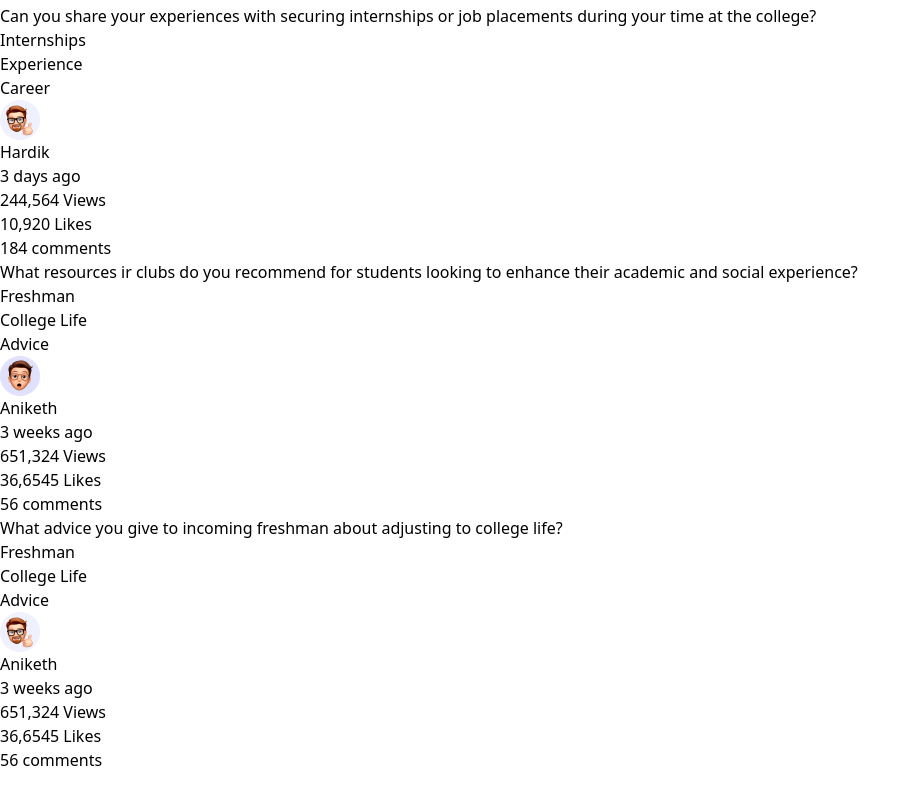
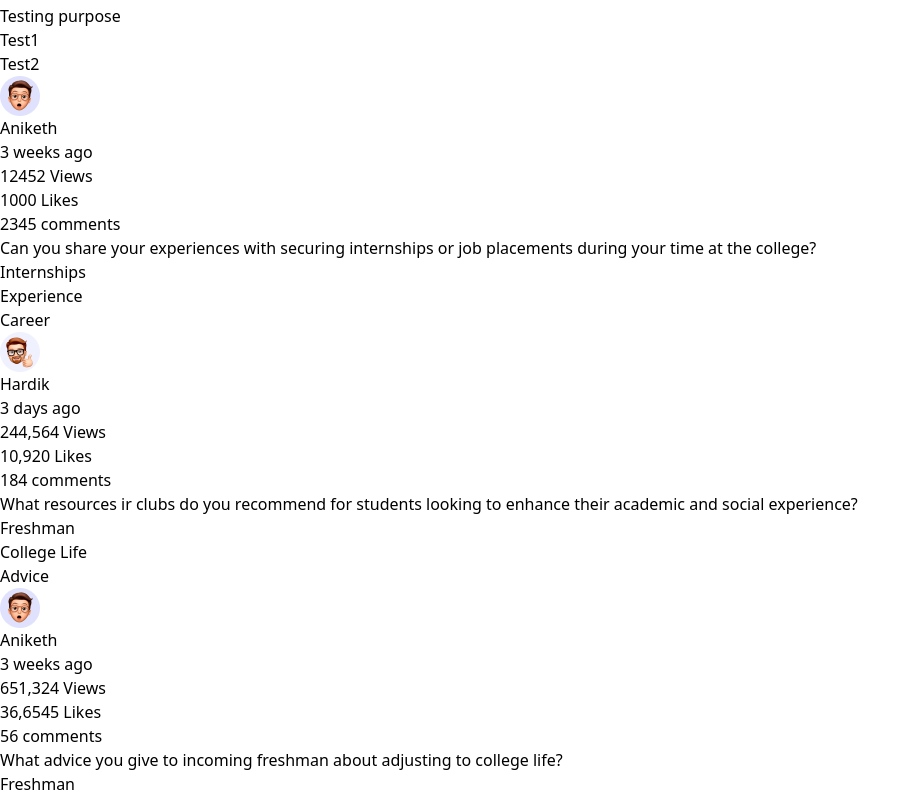
Before and after one commit to Yaswanth-2874/Uni-Buddy, a React (Vite) app in the folder frontend/: page / in a window 1280 px wide. Shown: the part 1427-2220 px from the top of the page, without its empty margins (0-921 px from the left). Before the commit the page ends 2199 px from the top, so only its background shows below. Built offline with nearby package versions, Linux system fonts and the light colour scheme.

Commit message:
Add tags

```diff
--- a/frontend/src/Components/Hero.jsx
+++ b/frontend/src/Components/Hero.jsx
@@ -1,381 +1,387 @@
-import React from 'react'
-import p1 from "../Assets/p1.png"
-import p2 from "../Assets/p2.png"
-import badge from "../Assets/badge.png"
-import popular from "../Assets/popular.png"
-import follow from "../Assets/addFrnd.png"
-import tags from "../Assets/tags.png"
-import dollar from "../Assets/dollar.png"
-import design from "../Assets/design.png"
-import writeicon from "../Assets/writeicon.png"
-import vdeoplay from "../Assets/vdeoplay.png"
-import trendsearch from "../Assets/trendSearch.png"
+import React from "react";
+import p1 from "../Assets/p1.png";
+import p2 from "../Assets/p2.png";
+import badge from "../Assets/badge.png";
+import popular from "../Assets/popular.png";
+import follow from "../Assets/addFrnd.png";
+import tags from "../Assets/tags.png";
+import dollar from "../Assets/dollar.png";
+import design from "../Assets/design.png";
+import writeicon from "../Assets/writeicon.png";
+import vdeoplay from "../Assets/vdeoplay.png";
+import trendsearch from "../Assets/trendSearch.png";
+import ThreadDetails from "./ThreadDetails";
+
 function Hero() {
   return (
-    <div className='flex '>
+    <div className="flex ">
       {/* lefty */}
-       <div className='flex flex-col w-1/5 ml-10  mt-1 gap-4 p-6'  >
-         <div className='bg-[#262d34] w-[90%]  rounded-2xl'>
-                <div className='flex p-2 gap-2 items-center cursor-pointer'>
+      <div className="flex flex-col w-1/5 ml-10  mt-1 gap-4 p-6">
+        <div className="bg-[#262d34] w-[90%]  rounded-2xl">
+          <div className="flex p-2 gap-2 items-center cursor-pointer">
             {/* icon */}
             <div>
               <img src={badge} alt="" />
             </div>
             {/* desc */}
-                    <div className='text-white'>
-                      <div className='font-bold font-sans'>
-                      Newest and Recent
-                      </div>
-                      <div className='text-sm text-[#61646A]'>
+            <div className="text-white">
+              <div className="font-bold font-sans">Newest and Recent</div>
+              <div className="text-sm text-[#61646A]">
                 find the latest updates
               </div>
             </div>
           </div>
-                <div className='flex p-2 gap-2 cursor-pointer'>
+          <div className="flex p-2 gap-2 cursor-pointer">
             {/* icon */}
             <div>
-                       <img src={popular} width={35} height={40} alt="" className='
-                       bg-[#2C353D]  p-2 rounded-md' />
+              <img
+                src={popular}
+                width={35}
+                height={40}
+                alt=""
+                className="
+                       bg-[#2C353D]  p-2 rounded-md"
+              />
             </div>
             {/* desc */}
-                    <div className='text-white'>
-                      <div className='font-bold font-sans'>
-                      Popular of the day
-                      </div>
-                      <div className=' text-sm text-[#61646A]'>
+            <div className="text-white">
+              <div className="font-bold font-sans">Popular of the day</div>
+              <div className=" text-sm text-[#61646A]">
                 shorts features today by curators
               </div>
             </div>
           </div>
-                <div className='flex p-2 gap-2 cursor-pointer'>
+          <div className="flex p-2 gap-2 cursor-pointer">
             {/* icon */}
             <div>
               <img src={follow} alt="" />
             </div>
             {/* desc */}
-                    <div className='text-white'>
-                      <div className='font-bold font-sans'>
-                      Following
-                      </div>
-                      <div className='text-[#61646A] text-sm'>
+            <div className="text-white">
+              <div className="font-bold font-sans">Following</div>
+              <div className="text-[#61646A] text-sm">
                 Explore from your favourite person
               </div>
             </div>
           </div>
         </div>
-         <div className='bg-[#262d34] flex flex-col w-[90%] p-1 rounded-2xl'>
+        <div className="bg-[#262d34] flex flex-col w-[90%] p-1 rounded-2xl">
           {/* heading */}
-              <div className='text-center text-white mt-2 font-bold'>Popular Tags</div>
+          <div className="text-center text-white mt-2 font-bold">
+            Popular Tags
+          </div>
           {/* Sub-tags */}
-               <div className='flex flex-col p-2'>
+          <div className="flex flex-col p-2">
             {/* h1 */}
-                 <div className='flex gap-2'>
+            <div className="flex gap-2">
               {/* img */}
               <div>
                 <img src={tags} alt="" />
               </div>
               {/* desc */}
               <div>
-                    <div className='text-white font-sans'>
-                      #Javascript
-                    </div>
-                    <div className='text-sm text-[#61646A]'>
+                <div className="text-white font-sans">#Javascript</div>
+                <div className="text-sm text-[#61646A]">
                   82,364 posted using this tag
                 </div>
               </div>
             </div>
           </div>
-               <div className='flex flex-col p-2'>
+          <div className="flex flex-col p-2">
             {/* h1 */}
-                 <div className='flex gap-2'>
+            <div className="flex gap-2">
               {/* img */}
               <div>
                 <img src={dollar} alt="" />
               </div>
               {/* desc */}
               <div>
-                    <div className='text-white font-sans'>
-                      #Freshman
-                    </div>
-                    <div className='text-sm text-[#61646A]'>
+                <div className="text-white font-sans">#Freshman</div>
+                <div className="text-sm text-[#61646A]">
                   65,137 posted using this tag
                 </div>
               </div>
             </div>
           </div>
-               <div className='flex flex-col p-2'>
+          <div className="flex flex-col p-2">
             {/* h1 */}
-                 <div className='flex gap-2'>
+            <div className="flex gap-2">
               {/* img */}
               <div>
                 <img src={design} alt="" />
               </div>
               {/* desc */}
               <div>
-                    <div className='text-white font-sans'>
-                      #design
-                    </div>
-                    <div className='text-sm text-[#61646A]'>
+                <div className="text-white font-sans">#design</div>
+                <div className="text-sm text-[#61646A]">
                   51,374 posted using this tag
                 </div>
               </div>
             </div>
           </div>
-               <div className='flex flex-col p-2'>
+          <div className="flex flex-col p-2">
             {/* h1 */}
-                 <div className='flex gap-2'>
+            <div className="flex gap-2">
               {/* img */}
               <div>
                 <img src={writeicon} alt="" />
               </div>
               {/* desc */}
               <div>
-                    <div className='text-white font-sans'>
-                      #innovation
-                    </div>
-                    <div className='text-sm text-[#61646A]'>
+                <div className="text-white font-sans">#innovation</div>
+                <div className="text-sm text-[#61646A]">
                   48,604 posted using this tag
                 </div>
               </div>
             </div>
           </div>
-               <div className='flex flex-col p-2'>
+          <div className="flex flex-col p-2">
             {/* h1 */}
-                 <div className='flex gap-2'>
+            <div className="flex gap-2">
               {/* img */}
               <div>
                 <img src={vdeoplay} alt="" />
               </div>
               {/* desc */}
               <div>
-                    <div className='text-white font-sans'>
-                      #tutorial
-                    </div>
-                    <div className='text-sm text-[#61646A]'>
+                <div className="text-white font-sans">#tutorial</div>
+                <div className="text-sm text-[#61646A]">
                   51,345 posted using this tag
                 </div>
               </div>
             </div>
           </div>
-               <div className='flex flex-col p-2'>
+          <div className="flex flex-col p-2">
             {/* h1 */}
-                 <div className='flex gap-2'>
+            <div className="flex gap-2">
               {/* img */}
               <div>
                 <img src={trendsearch} alt="" />
               </div>
               {/* desc */}
               <div>
-                    <div className='text-white font-sans'>
-                      #bussiness
-                    </div>
-                    <div className='text-sm text-[#61646A]'>
+                <div className="text-white font-sans">#bussiness</div>
+                <div className="text-sm text-[#61646A]">
                   22,894 posted using this tag
                 </div>
               </div>
             </div>
           </div>
         </div>
-         <div className='bg-[#262d34] w-[90%] h-80 rounded-2xl'>
-             <div className='text-white text-center p-2 text-md font-bold font-sans'>Pinned Group  </div>
+        <div className="bg-[#262d34] w-[90%] h-80 rounded-2xl">
+          <div className="text-white text-center p-2 text-md font-bold font-sans">
+            Pinned Group{" "}
           </div>
-         <div className='bg-[#262d34] flex flex-col text-center p-2 font-bold  text-white w-[90%] h-20 rounded-2xl'>
-            <div className='text-center'>
-              Currently Online :
         </div>
-            <div className='text-center'>
-              985 Users
-            </div>
+        <div className="bg-[#262d34] flex flex-col text-center p-2 font-bold  text-white w-[90%] h-20 rounded-2xl">
+          <div className="text-center">Currently Online :</div>
+          <div className="text-center">985 Users</div>
         </div>
       </div>
       {/* myname */}
       {/* middle */}
-       <div className='flex flex-col w-[55%]  mt-1 gap-4 p-6'>
+      <div className="flex flex-col w-[55%]  mt-1 gap-4 p-6">
         {/*create post*/}
-          <div className='bg-[#262d34] w-5/6 h-20 rounded-xl flex justify-around items-center'>
+        <div className="bg-[#262d34] w-5/6 h-20 rounded-xl flex justify-around items-center">
           {/* img */}
-          <div className='m-2'>
+          <div className="m-2">
             <img src={p1} alt="dp" />
           </div>
           {/* write pad */}
-          <div className='w-[55%] bg-[#2c353d] rounded-md'>
-            <input type="text" name="" id="" placeholder='Lets share whats going on your mind'
-            className=' bg-[#2c353d] outline-none text-white w-[100%] p-2 rounded-md' />
+          <div className="w-[55%] bg-[#2c353d] rounded-md">
+            <input
+              type="text"
+              name=""
+              id=""
+              placeholder="Lets share whats going on your mind"
+              className=" bg-[#2c353d] outline-none text-white w-[100%] p-2 rounded-md"
+            />
           </div>
           {/* post button */}
-          <div className='text-white rounded-md bg-[#ff6934] w-32 text-center p-2 cursor-pointer'>
+          <div className="text-white rounded-md bg-[#ff6934] w-32 text-center p-2 cursor-pointer">
             Create Post
           </div>
         </div>
         {/* blogs */}
-          <div className='bg-[#262d34] w-5/6 h-52 rounded-xl'>
+        <div className="bg-[#262d34] w-5/6 h-52 rounded-xl">
           {/* paragraph */}
-           <div className='text-white p-4'>
-            What advice you give to incoming freshman about adjusting to college life?
+          <div className="text-white p-4">
+            What advice you give to incoming freshman about adjusting to college
+            life?
           </div>
           {/* tags */}
-            <div className='flex gap-1'>
-              <div className='bg-[#232a30] rounded-full text-white p-3  ' >Freshman</div>
-              <div className='bg-[#232a30] rounded-full text-white p-3 '>College Life</div>
-              <div className='bg-[#232a30] rounded-full text-white p-3 '>Advice</div>
+          <div className="flex gap-1">
+            <div className="bg-[#232a30] rounded-full text-white p-3  ">
+              Freshman
+            </div>
+            <div className="bg-[#232a30] rounded-full text-white p-3 ">
+              College Life
+            </div>
+            <div className="bg-[#232a30] rounded-full text-white p-3 ">
+              Advice
+            </div>
           </div>
           {/* username */}
-            <div className='flex justify-between m-4 text-white'>
+          <div className="flex justify-between m-4 text-white">
             {/* profile */}
-              <div className='flex gap-2'>
+            <div className="flex gap-2">
               {/* img */}
               <div>
                 <img src={p1} alt="img" />
               </div>
               {/* name and online status */}
-                    <div className='flex flex-col'>
+              <div className="flex flex-col">
                 <div>Aniketh</div>
                 <div>3 weeks ago</div>
               </div>
             </div>
             {/* views */}
-              <div>
-                 651,324 Views
-              </div>
+            <div>651,324 Views</div>
             {/* likes */}
-              <div>
-                  36,6545 Likes
-              </div>
+            <div>36,6545 Likes</div>
             {/* comments */}
-              <div>
-                  56 comments
+            <div>56 comments</div>
           </div>
         </div>
-          </div>
-          <div className='bg-[#262d34] w-5/6 h-52 rounded-xl'>
+        <ThreadDetails
+          message={"Testing purpose"}
+          tags={["Test1", "Test2"]}
+          name={"Aniketh"}
+          likes={1000}
+          comments={2345}
+          views={12452}
+          time={"3 weeks ago"}
+          imageSource={p1}
+        />
+        <div className="bg-[#262d34] w-5/6 h-52 rounded-xl">
           {/* paragraph */}
-           <div className='text-white p-4'>
-            Can you share your experiences with securing internships or job placements during your time at the college?
+          <div className="text-white p-4">
+            Can you share your experiences with securing internships or job
+            placements during your time at the college?
           </div>
           {/* tags */}
-            <div className='flex gap-1'>
-              <div className='bg-[#232a30] rounded-full text-white p-3 ' >Internships</div>
-              <div className='bg-[#232a30] rounded-full text-white p-3 '>Experience</div>
-              <div className='bg-[#232a30] rounded-full text-white p-3 '>Career</div>
+          <div className="flex gap-1">
+            <div className="bg-[#232a30] rounded-full text-white p-3 ">
+              Internships
+            </div>
+            <div className="bg-[#232a30] rounded-full text-white p-3 ">
+              Experience
+            </div>
+            <div className="bg-[#232a30] rounded-full text-white p-3 ">
+              Career
+            </div>
           </div>
           {/* username */}
-            <div className='flex justify-between m-4 text-white'>
+          <div className="flex justify-between m-4 text-white">
             {/* profile */}
-              <div className='flex gap-1'>
+            <div className="flex gap-1">
               {/* img */}
               <div>
                 <img src={p2} alt="img" />
               </div>
               {/* name and online status */}
-                    <div className='flex flex-col'>
+              <div className="flex flex-col">
                 <div>Hardik</div>
                 <div>3 days ago</div>
               </div>
             </div>
             {/* views */}
-              <div>
-                 244,564 Views
-              </div>
+            <div>244,564 Views</div>
             {/* likes */}
-              <div>
-                  10,920 Likes
-              </div>
+            <div>10,920 Likes</div>
             {/* comments */}
-              <div>
-                  184 comments
+            <div>184 comments</div>
           </div>
         </div>
-          </div>
-          <div className='bg-[#262d34] w-5/6 h-52 rounded-xl'>
+        <div className="bg-[#262d34] w-5/6 h-52 rounded-xl">
           {/* paragraph */}
-           <div className='text-white p-4'>
-            What resources ir clubs do you recommend for students looking to enhance their academic and social experience?
+          <div className="text-white p-4">
+            What resources ir clubs do you recommend for students looking to
+            enhance their academic and social experience?
           </div>
           {/* tags */}
-            <div className='flex gap-2'>
-              <div className='bg-[#232a30] rounded-full text-white p-3 ' >Freshman</div>
-              <div className='bg-[#232a30] rounded-full text-white p-3 '>College Life</div>
-              <div className='bg-[#232a30] rounded-full text-white p-3 '>Advice</div>
+          <div className="flex gap-2">
+            <div className="bg-[#232a30] rounded-full text-white p-3 ">
+              Freshman
+            </div>
+            <div className="bg-[#232a30] rounded-full text-white p-3 ">
+              College Life
+            </div>
+            <div className="bg-[#232a30] rounded-full text-white p-3 ">
+              Advice
+            </div>
           </div>
           {/* username */}
-            <div className='flex justify-between m-4 text-white'>
+          <div className="flex justify-between m-4 text-white">
             {/* profile */}
-              <div className='flex gap-2'>
+            <div className="flex gap-2">
               {/* img */}
               <div>
                 <img src={p1} alt="img" />
               </div>
               {/* name and online status */}
-                    <div className='flex flex-col'>
+              <div className="flex flex-col">
                 <div>Aniketh</div>
                 <div>3 weeks ago</div>
               </div>
             </div>
             {/* views */}
-              <div>
-                 651,324 Views
-              </div>
+            <div>651,324 Views</div>
             {/* likes */}
-              <div>
-                  36,6545 Likes
-              </div>
+            <div>36,6545 Likes</div>
             {/* comments */}
-              <div>
-                  56 comments
+            <div>56 comments</div>
           </div>
         </div>
-          </div>
-          <div className='bg-[#262d34] w-5/6 h-52 rounded-xl'>
+        <div className="bg-[#262d34] w-5/6 h-52 rounded-xl">
           {/* paragraph */}
-           <div className='text-white p-4'>
-            What advice you give to incoming freshman about adjusting to college life?
+          <div className="text-white p-4">
+            What advice you give to incoming freshman about adjusting to college
+            life?
           </div>
           {/* tags */}
-            <div className='flex gap-1'>
-              <div className='bg-[#232a30] rounded-full text-white p-3 ' >Freshman</div>
-              <div className='bg-[#232a30] rounded-full text-white p-3 '>College Life</div>
-              <div className='bg-[#232a30] rounded-full text-white p-3 '>Advice</div>
+          <div className="flex gap-1">
+            <div className="bg-[#232a30] rounded-full text-white p-3 ">
+              Freshman
+            </div>
+            <div className="bg-[#232a30] rounded-full text-white p-3 ">
+              College Life
+            </div>
+            <div className="bg-[#232a30] rounded-full text-white p-3 ">
+              Advice
+            </div>
           </div>
           {/* username */}
-            <div className='flex justify-between m-4 text-white'>
+          <div className="flex justify-between m-4 text-white">
             {/* profile */}
-              <div className='flex gap-2'>
+            <div className="flex gap-2">
               {/* img */}
               <div>
                 <img src={p2} alt="img" />
               </div>
               {/* name and online status */}
-                    <div className='flex flex-col'>
+              <div className="flex flex-col">
                 <div>Aniketh</div>
                 <div>3 weeks ago</div>
               </div>
             </div>
             {/* views */}
-              <div>
-                 651,324 Views
-              </div>
+            <div>651,324 Views</div>
             {/* likes */}
-              <div>
-                  36,6545 Likes
-              </div>
+            <div>36,6545 Likes</div>
             {/* comments */}
-              <div>
-                  56 comments
-              </div>
+            <div>56 comments</div>
           </div>
         </div>
       </div>
 
-
       {/* right */}
-       <div className='flex flex-col w-1/5  mt-1  gap-4 p-6'>
-         <div className='bg-[#262d34] w-full h-[300px] rounded-xl'>
-         </div>
-         <div className='bg-[#262d34] w-full h-[300px] rounded-xl'>
+      <div className="flex flex-col w-1/5  mt-1  gap-4 p-6">
+        <div className="bg-[#262d34] w-full h-[300px] rounded-xl"></div>
+        <div className="bg-[#262d34] w-full h-[300px] rounded-xl"></div>
       </div>
     </div>
-    </div>
-  )
+  );
 }
 
-export default Hero
+export default Hero;
--- /dev/null
+++ b/frontend/src/Components/ThreadDetails.jsx
@@ -0,0 +1,51 @@
+import React from "react";
+
+const ThreadDetails = ({
+  message,
+  imageSource,
+  tags,
+  name,
+  time,
+  views,
+  likes,
+  comments,
+}) => {
+  const displayTags = () => {
+    return tags.map((val, index) => (
+      <div className="bg-[#232a30] rounded-full text-white p-3" key={index}>
+        {val}
+      </div>
+    ));
+  };
+  return (
+    <div className="bg-[#262d34] w-5/6 h-52 rounded-xl">
+      {/* paragraph */}
+      <div className="text-white p-4">{message}</div>
+      {/* tags */}
+      <div className="flex gap-1">{displayTags()}</div>
+      {/* username */}
+      <div className="flex justify-between m-4 text-white">
+        {/* profile */}
+        <div className="flex gap-2">
+          {/* img */}
+          <div>
+            <img src={imageSource} alt="img" />
+          </div>
+          {/* name and online status */}
+          <div className="flex flex-col">
+            <div>{name}</div>
+            <div>{time}</div>
+          </div>
+        </div>
+        {/* views */}
+        <div>{views} Views</div>
+        {/* likes */}
+        <div>{likes} Likes</div>
+        {/* comments */}
+        <div>{comments} comments</div>
+      </div>
+    </div>
+  );
+};
+
+export default ThreadDetails;
```
Also changed, not shown: 2 other files (tests, documents, lock files or other folders). Lines whose indentation alone changed are shown as unchanged.
